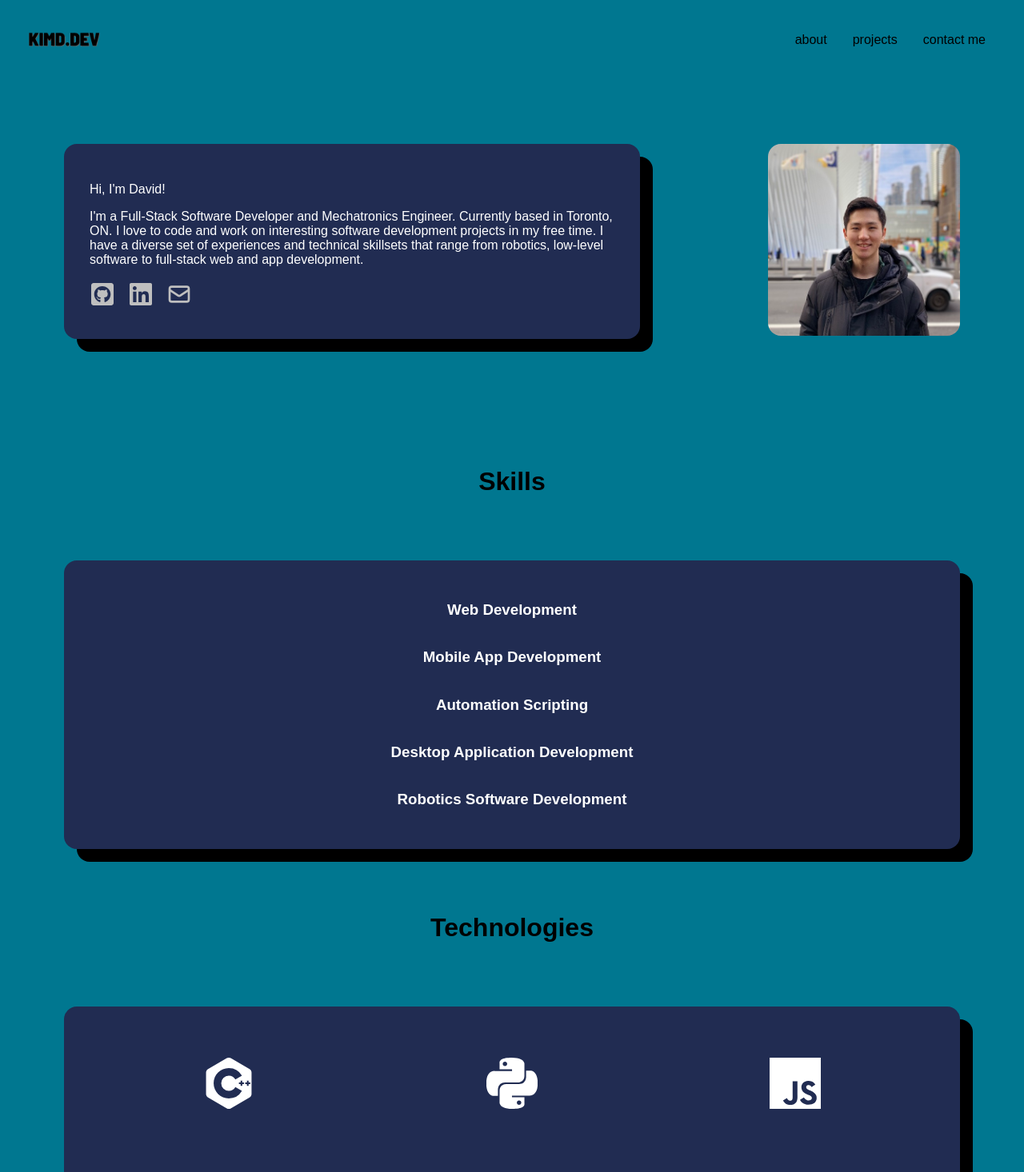
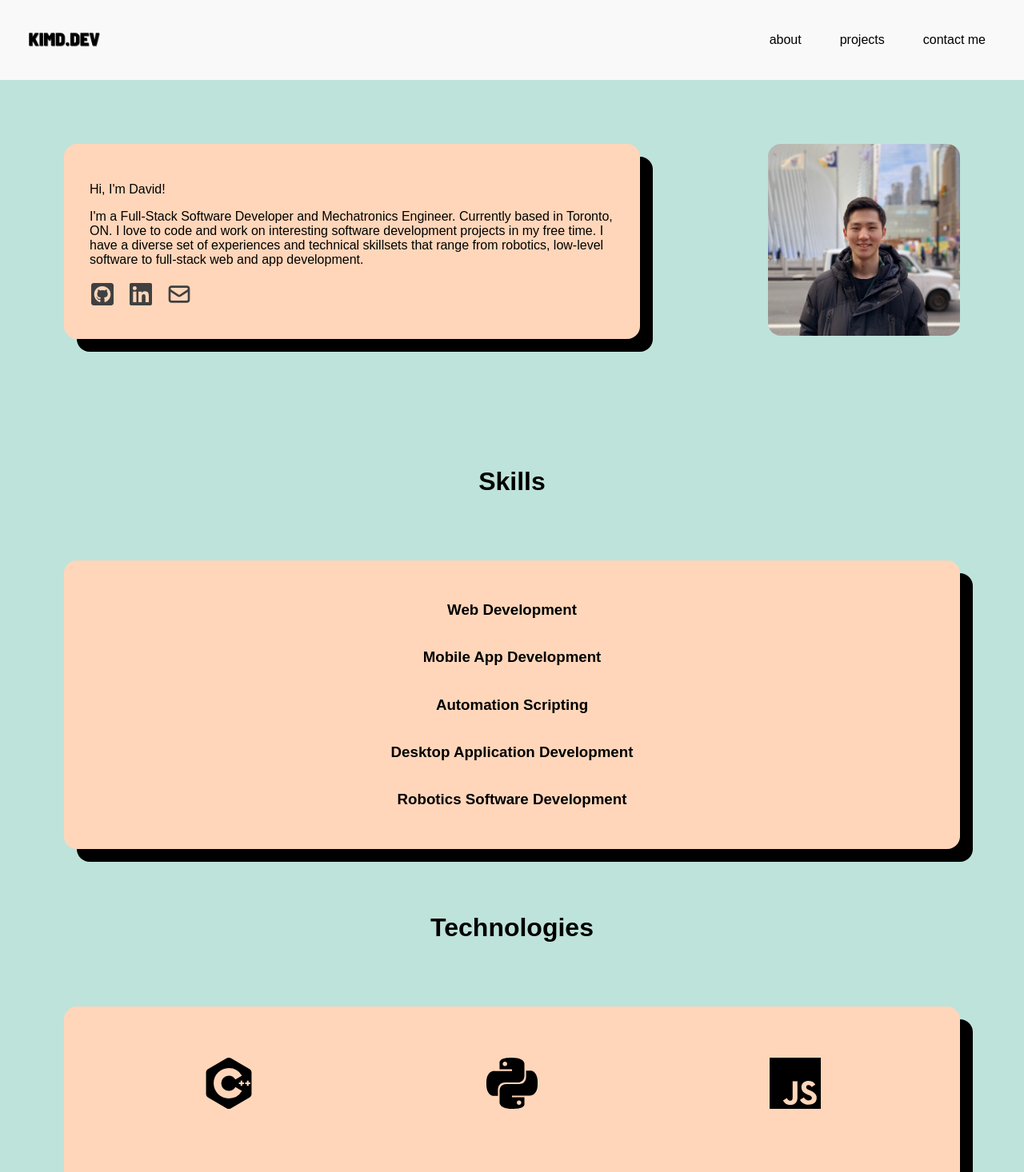
Before and after one commit to kim2552/kimd.dev, a React (Create React App) app: page /about in a window 1280 px wide. Shown: the top 1466 px of the page at 80% size. Built offline with nearby package versions, Linux system fonts and the light colour scheme.

Commit message:
brighter color palette and background image

```diff
--- a/src/scss/_about.scss
+++ b/src/scss/_about.scss
@@ -17,7 +17,7 @@
         align-content: center;
 
         background-color: $box-color;
-        color: $text-light-color;
+        color: $text-dark-color;
         text-align: left;
 
         border-radius: 1rem;
@@ -29,7 +29,7 @@
         a{
             margin-right: 1rem;
             font-size: 2rem;
-            color: darken($white,25%);
+            color: lighten($black,25%);
         }
         a:hover{
             color:$white;
@@ -83,7 +83,7 @@
         text-align: center;
 
         background-color: $box-color;
-        color: $text-light-color;
+        color: $text-dark-color;
 
         border-radius: 1rem;
         box-shadow: 1rem 1rem $black;
@@ -99,7 +99,7 @@
         justify-content: space-between;
 
         background-color: $box-color;
-        color: $text-light-color;
+        color: $text-dark-color;
 
         border-radius: 1rem;
         box-shadow: 1rem 1rem $black;
--- a/src/scss/_contact.scss
+++ b/src/scss/_contact.scss
@@ -9,7 +9,7 @@
 
     .description-wrapper{
         background-color: $box-color;
-        color: $text-light-color;
+        color: $text-dark-color;
         text-align: left;
 
         border-radius: 1rem;
--- a/src/scss/_header.scss
+++ b/src/scss/_header.scss
@@ -40,14 +40,15 @@
     }
 
     .menu-item{
-        padding: $button-margin-lg;
+        margin-left: 1rem;
+        padding: 1rem;
         color: $text-dark-color;
     }
 
     .menu-item:hover{
         background-color: $tertiary-color;
         border-radius: 1rem;
-        color: $text-light-color;
+        color: $text-dark-color;
     }
 
     .icon-bars{
@@ -56,7 +57,7 @@
 
     @media screen and (max-width: 1280px) {
         .menu-item{
-            padding: $button-margin-md;
+            padding: 1rem;
         }
     }
 }
@@ -88,7 +89,7 @@
         .menu-item{
             display: block;
             text-align: right;
-            padding: $button-margin-sm;
+            padding: 1rem;
             animation: load_animation $loading-time;
         }
     }
--- a/src/scss/_home.scss
+++ b/src/scss/_home.scss
@@ -1,6 +1,6 @@
 .home-container{
     height: 100vh;
-    background-image: url(../assets/blue_toronto.jpeg);
+    background-image: url(../assets/toronto.jpg);
     background-position: center;
 
     .description-wrapper{
@@ -22,12 +22,12 @@
             font-family: $font-family;
             color: $text-dark-color;
 
-            background-color: rgba($tertiary-color, 0.5);
+            background-color: $tertiary-color;
             border-radius: 1rem;
         }
         .menu-item:hover{
-            background-color: $tertiary-color;
-            color: $text-light-color;
+            background-color: lighten($tertiary-color,5%);
+            color: $text-dark-color;
         }
     }
 
--- a/src/scss/_projects.scss
+++ b/src/scss/_projects.scss
@@ -16,7 +16,7 @@
 
     .projects-wrapper{
         background-color: $box-color;
-        color: $text-light-color;
+        color: $text-dark-color;
 
         border-radius: 1rem;
 
@@ -27,7 +27,7 @@
         padding: $description-padding-lg;
 
         a{
-            color: darken($white, 25%);
+            color: lighten($black, 25%);
             font-size: 2rem;
             margin-right: 1rem;
         }
--- a/src/scss/_variables.scss
+++ b/src/scss/_variables.scss
@@ -25,9 +25,9 @@ $cyan: #6cb2eb;
 
 
 // Color Scheme
-$primary-color: #007790;//#252D48;
-$secondary-color: #007790;
-$tertiary-color: #212c52;//#3C4562;
+$primary-color: #bee3db;//#252D48;
+$secondary-color: #faf9f9;
+$tertiary-color: #ffd6ba;//#3C4562;
 
 
 // Environment Specific Colors
```
Also changed, not shown: src/assets/blue_toronto.jpeg (deleted), src/assets/toronto.jpg (added).
